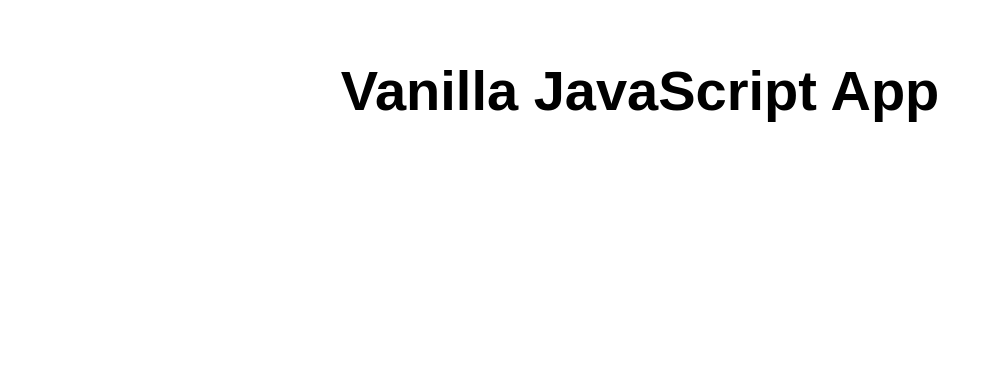
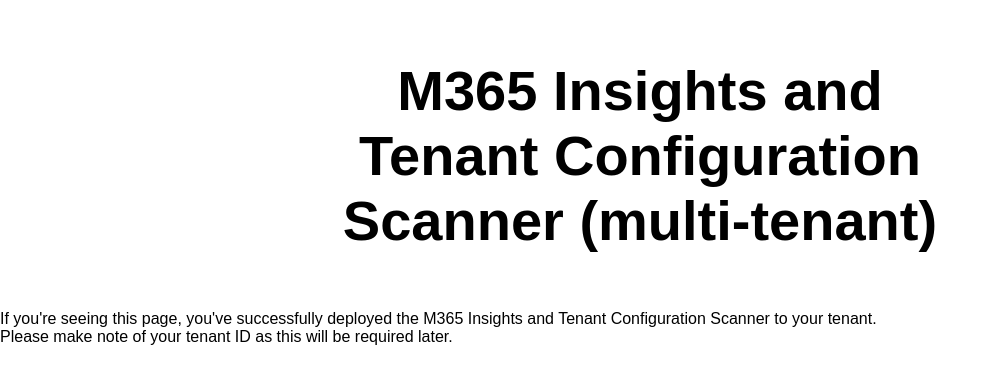
Before and after one commit to RapidCircle/m365insights, a website: page src/index.html in a window 1280 px wide. Shown: the whole page, without its empty margins (0-999 px from the left). Drawn offline with Linux system fonts and the light colour scheme.

Commit message:
Initial update

```diff
--- a/src/index.html
+++ b/src/index.html
@@ -5,13 +5,16 @@
   <meta charset="UTF-8">
   <meta name="viewport" content="width=device-width, initial-scale=1.0">
   <link rel="stylesheet" href="styles.css">
-  <title>Vanilla JavaScript App</title>
+  <title>M365 Insights and Tenant Configuration Scanner Setup</title>
 </head>
 
 <body>
   <main>
-    <h1>Vanilla JavaScript App</h1>
+    <h1>M365 Insights and Tenant Configuration Scanner (multi-tenant)</h1>
   </main>
+  If you're seeing this page, you've successfully deployed the M365 Insights and Tenant Configuration Scanner to your tenant.
+  <br>
+  Please make note of your tenant ID as this will be required later.
 </body>
 
 </html>
```
